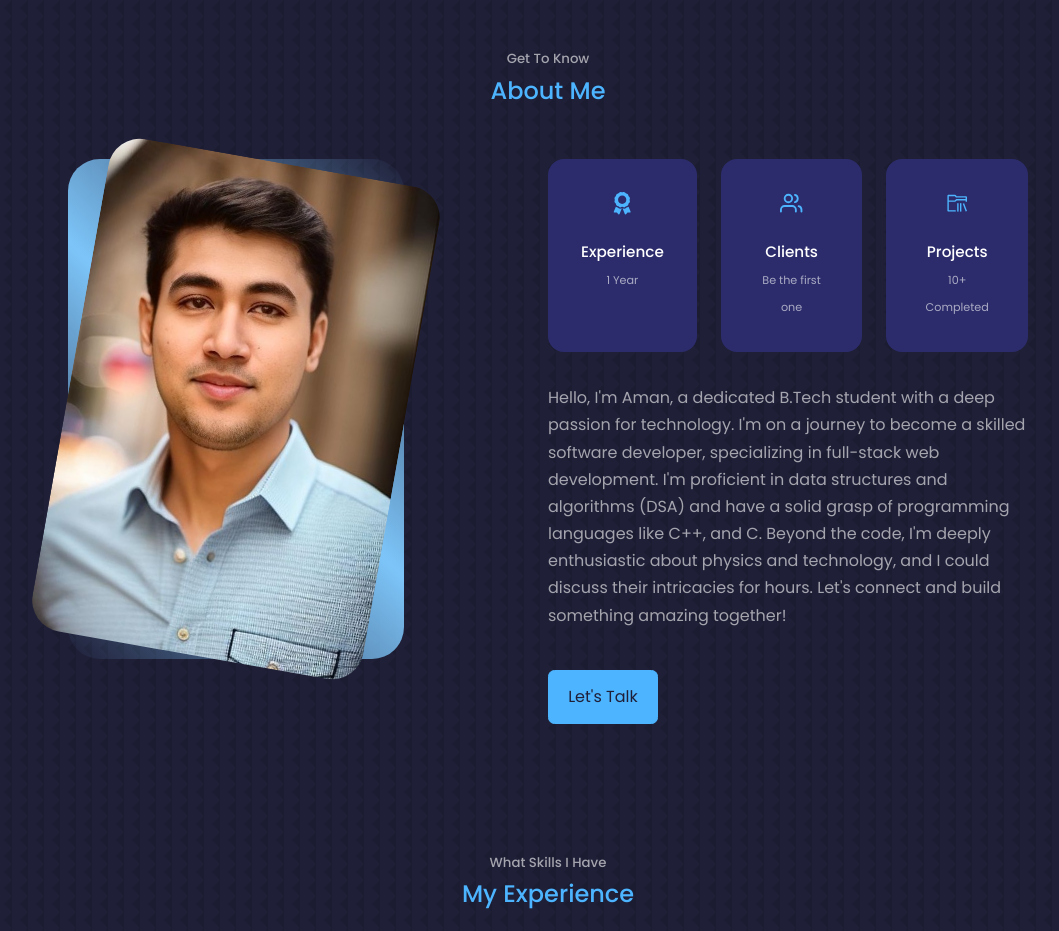
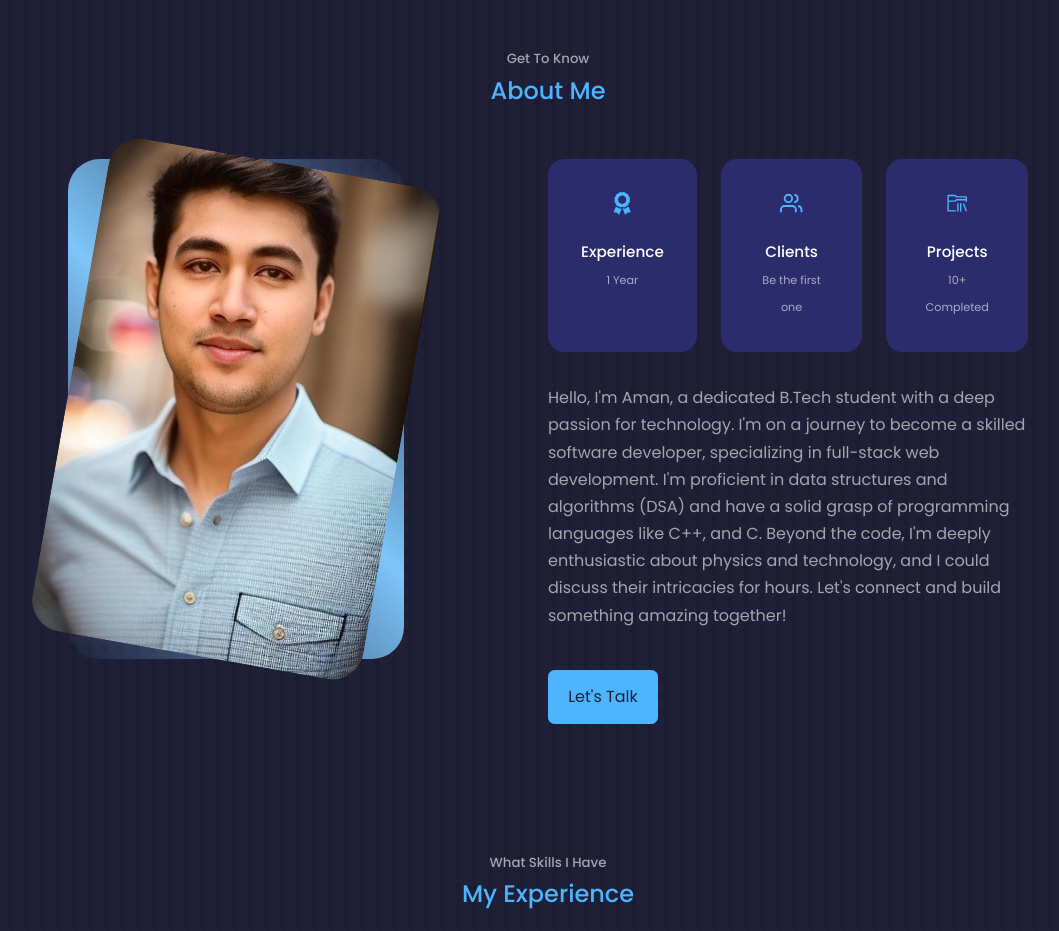
Before and after one commit to Aman5612/Personal-portfolio, a React (Create React App) app: page / in a window 1280 px wide. Shown: the part 880-1811 px from the top of the page, without its empty margins (92-1151 px from the left). Built offline with nearby package versions, Linux system fonts and the light colour scheme.

Commit message:
Update About.jsx

```diff
--- a/src/Components/About/About.jsx
+++ b/src/Components/About/About.jsx
@@ -13,9 +13,7 @@ function About() {
 
       <div className="container about__container">
         <div className="about__me">
-          <div className="about__me-image">
-            <img src={ME} alt="amantiwari" />
-          </div>
+         <img  className="about__me-image" src={ME} alt="amantiwari" />
         </div>
 
         <div className="about__content">
```
